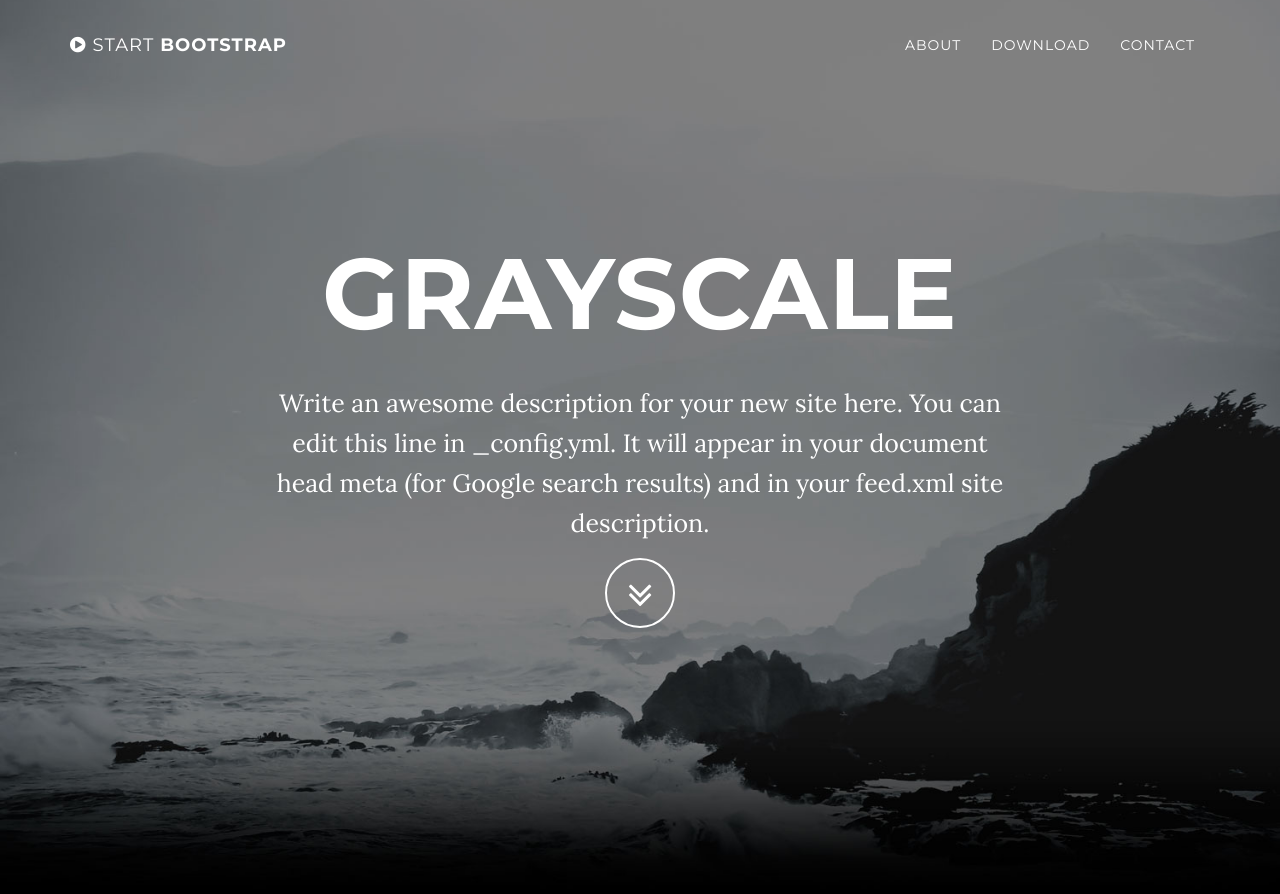
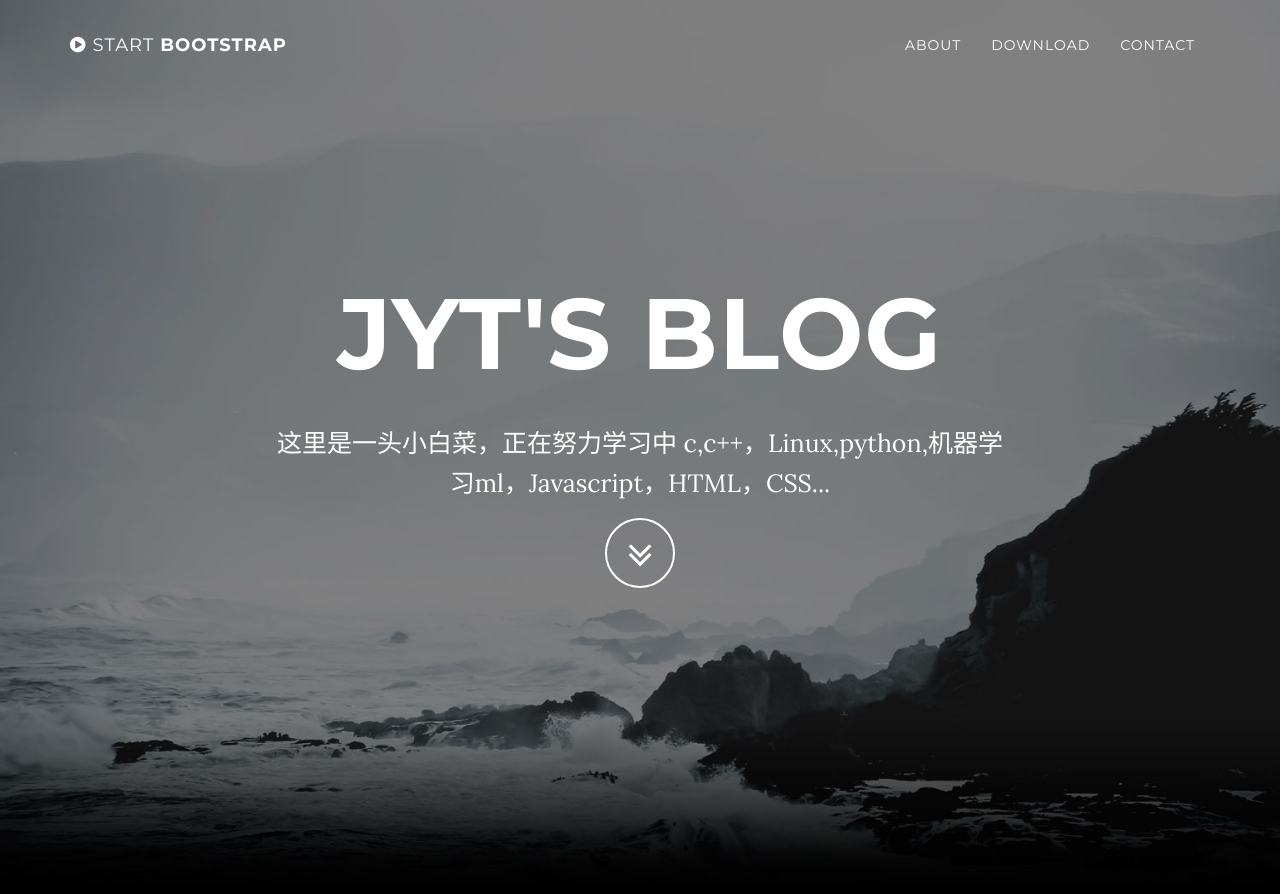
Before and after one commit to Jiangla72/YutingJiang.github.io, a Jekyll site: the page built from index.html, in a window 1280 px wide and 900 px high. Shown: the top 894 px of the window. Built offline with Jekyll 4.4.1, drawn with Linux system fonts in a browser that asks for light colours; some of the changed text lies outside the part shown.

Commit message:
Update _config.yml

```diff
--- a/_config.yml
+++ b/_config.yml
@@ -1,8 +1,10 @@
 # Site settings
-title: Grayscale
-email: your-email@domain.com
-url: https://example.github.io
-description: "Write an awesome description for your new site here. You can edit this line in _config.yml. It will appear in your document head meta (for Google search results) and in your feed.xml site description."
+title: JYT's Blog
+email: jiangla7201@163.com
+url: https://jiangla72.github.io/YutingJiang.github.io/
+description: "这里是一头小白菜，正在努力学习中
+
+c,c++，Linux,python,机器学习ml，Javascript，HTML，CSS..."
 
 # Color settings (hex-codes without the leading hash-tag)
 color:
@@ -10,7 +12,7 @@ color:
   links: '#219ab3'
 
 # Footer settings
-footer: Your Website
+footer: JYT’s Website
 
 # Social networks usernames (many more available: google-plus, flickr, dribbble, pinterest, instagram, tumblr, linkedin, etc.)
 social:
@@ -23,7 +25,7 @@ social:
   - title: bitbucket
     url: http://bitbucket.org/jekyll
   - title: github
-    url: https://github.com/IronSummitMedia/startbootstrap
+    url: https://github.com/Jiangla72
 
 # Build settings
 markdown: kramdown
```
